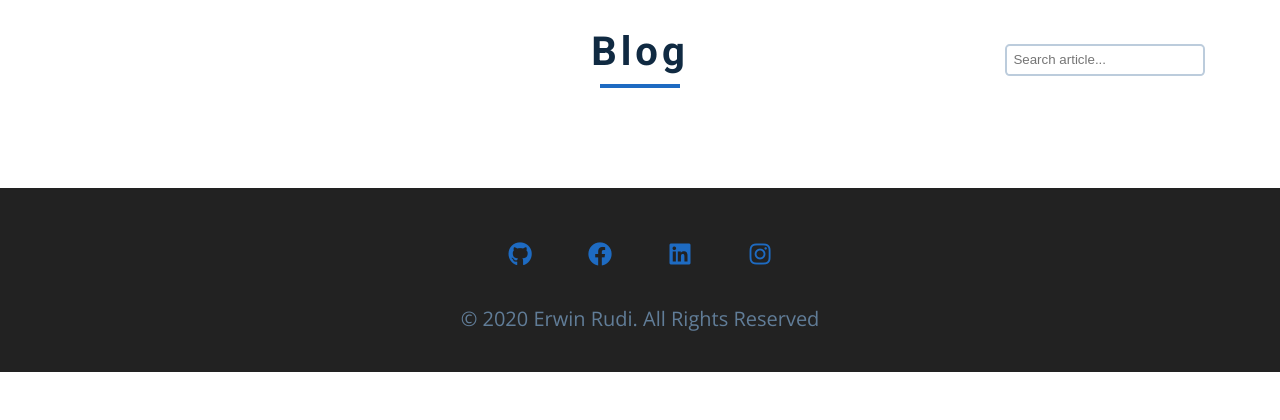
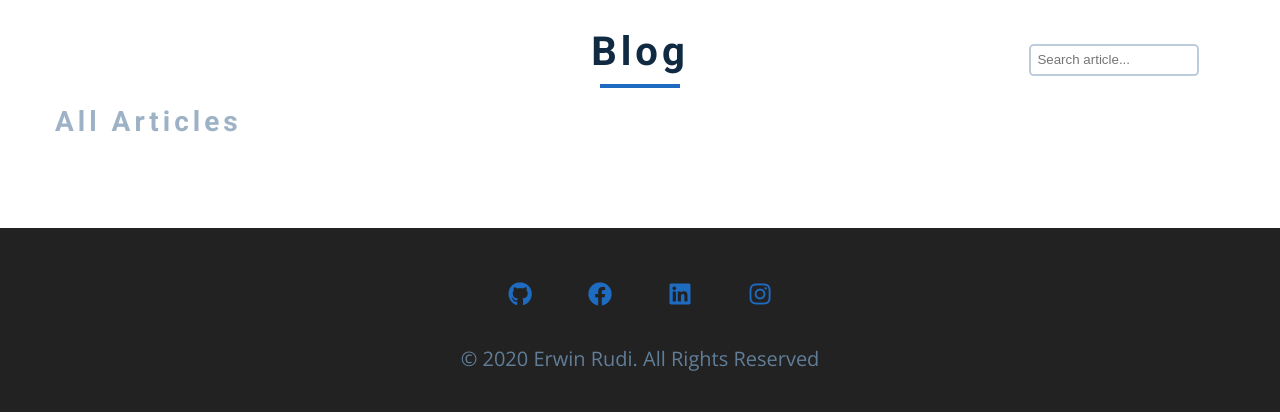
Before and after one commit to solinuck/portfolio, a Flask app: page /blog/ in a window 1280 px wide. Shown: the part 80-500 px from the top of the page. Run offline with Flask 2, Linux system fonts and the light colour scheme; data that the repository does not hold is empty.

Commit message:
search complete

```diff
--- a/portfolio_app/blog.py
+++ b/portfolio_app/blog.py
@@ -29,28 +29,29 @@ def bloglist_view():
     ).fetchall()
 
     all_tags = [eval(post["tags"]) for post in posts]
+    search_value = None
 
     if request.method == "POST":
         # Search
-        # posts = [dict(post) for post in posts]
-        print(posts)
-        search_input = request.form["search"]
-        search_words = search_input.lower().replace("-", " ").split()
-        ids = []
-        for post in posts:
-            title = post["title"]
-            id = post["id"]
-            tags = eval(post["tags"])
-            title_words = title.lower().replace("-", " ").split()
-            all_words = title_words + tags
-            for search_word in search_words:
-                if search_word in all_words:
-                    if id not in ids:
-                        ids.append(id)
-        posts = [post for post in posts if post["id"] in ids]
+        search_value = request.form["search"]
+        if search_value.replace(" ", "") != "":
+            search_words = search_value.lower().replace("-", " ").split()
+            for post in posts:
+                title = post["title"]
+                tags = [tag.lower() for tag in eval(post["tags"])]
+                title_words = title.lower().replace("-", " ").split()
+                all_words = title_words + tags
+                for search_word in search_words:
+                    if search_word not in all_words:
+                        posts.remove(post)
+        else:
+            search_value = None
 
     return render_template(
-        "blog/bloglist.html", posts=posts, tags=all_tags
+        "blog/bloglist.html",
+        posts=posts,
+        tags=all_tags,
+        search_value=search_value,
     )
 
 
--- a/portfolio_app/static/css/styles.css
+++ b/portfolio_app/static/css/styles.css
@@ -951,10 +951,7 @@ Bloglist
   position: relative;
   max-width: 1170px;
   margin: 0 auto 1rem auto;
-}
-
-.blog-title {
-  text-align: center;
+  width: 90vw;
 }
 
 .search-container {
@@ -963,16 +960,24 @@ Bloglist
 }
 
 .search {
-  width: 200px;
+  width: 170px;
 }
 
-@media screen and (min-width: 768px) {
+@media screen and (min-width: 650px) {
   .search {
     position: absolute;
     top: 50%;
     right: 0;
     transform: translate(-10%, -50%);
   }
+}
+
+.current-search {
+  color: var(--clr-grey-7);
+}
+
+.search-display {
+  color: var(--clr-primary-1);
 }
 
 .btn-center {
--- a/portfolio_app/static/js/app.js
+++ b/portfolio_app/static/js/app.js
@@ -81,8 +81,9 @@ if (addTagBtn) {
 
 // submit search on pressing enter
 const searchInput = document.querySelector(".search");
+// const currentSearch = document.querySelector(".current-search")
 if (searchInput) {
-  searchInput.addEventListener("keyup", function(e) {
+  searchInput.addEventListener("keydown", function(e) {
     if (e.keyCode === 13) {
       e.preventDefault();
       document.getElementById("search-btn").click();
--- a/portfolio_app/templates/blog/bloglist.html
+++ b/portfolio_app/templates/blog/bloglist.html
@@ -7,7 +7,7 @@
 <div class="section section-blog">
   <!-- section title -->
   <div class="bloglist-header">
-    <div class="blog-title">
+    <div class="center">
       <h2>blog</h2>
       <div class="underline"></div>
     </div>
@@ -18,9 +18,16 @@
       </form>
     </div>
   </div>
-
   <!-- end of section title -->
-  <div class="section-center blog-center">
+  <div class="section-center">
+    <h3 class="current-search">
+      {% if not search_value %}
+        All articles
+      {% else %}
+        Search for: <span class="search-display">{{ search_value }}</span>
+      {% endif %}
+      </h3>
+    <div class="blog-center">
       {% for post in posts %}
         <!-- single article -->
         <div class="card">
@@ -48,7 +55,7 @@
           <div class="card-side card-back">
               <div class="article-beginning">
                 <div class="fade-out"></div>
-              <p>{{post['body'][:800]}}</p>
+                <p>{{post['body'][:1000]}}</p>
                 <a href="{{ url_for('blog.single_article_view', id=post['id'], title=post['title']| lower | replace(" ", "-")) }}" class="btn read-more">read more</a>
               </div>
               <div class="tags">
@@ -64,6 +71,7 @@
         <!-- end of single article -->
       {% endfor %}
     </div>
+  </div>
   {% if g.user %}
     <div class="btn-center">
       <a class="action btn" href="{{ url_for('blog.create_view') }}"> new article</a>
--- a/portfolio_app/templates/home/index.html
+++ b/portfolio_app/templates/home/index.html
@@ -174,7 +174,7 @@
         <div class="card-side card-back">
             <div class="article-beginning">
               <div class="fade-out"></div>
-              <p>{{posts[i]['body'][:800]}}</p>
+              <p>{{posts[i]['body'][:1000]}}</p>
               <a href="{{ url_for('blog.single_article_view', id=posts[i]['id'], title=posts[i]['title']| lower | replace(" ", "-")) }}" class="btn read-more">read more</a>
             </div>
             <div class="tags">
```
Lines whose indentation alone changed are shown as unchanged.
